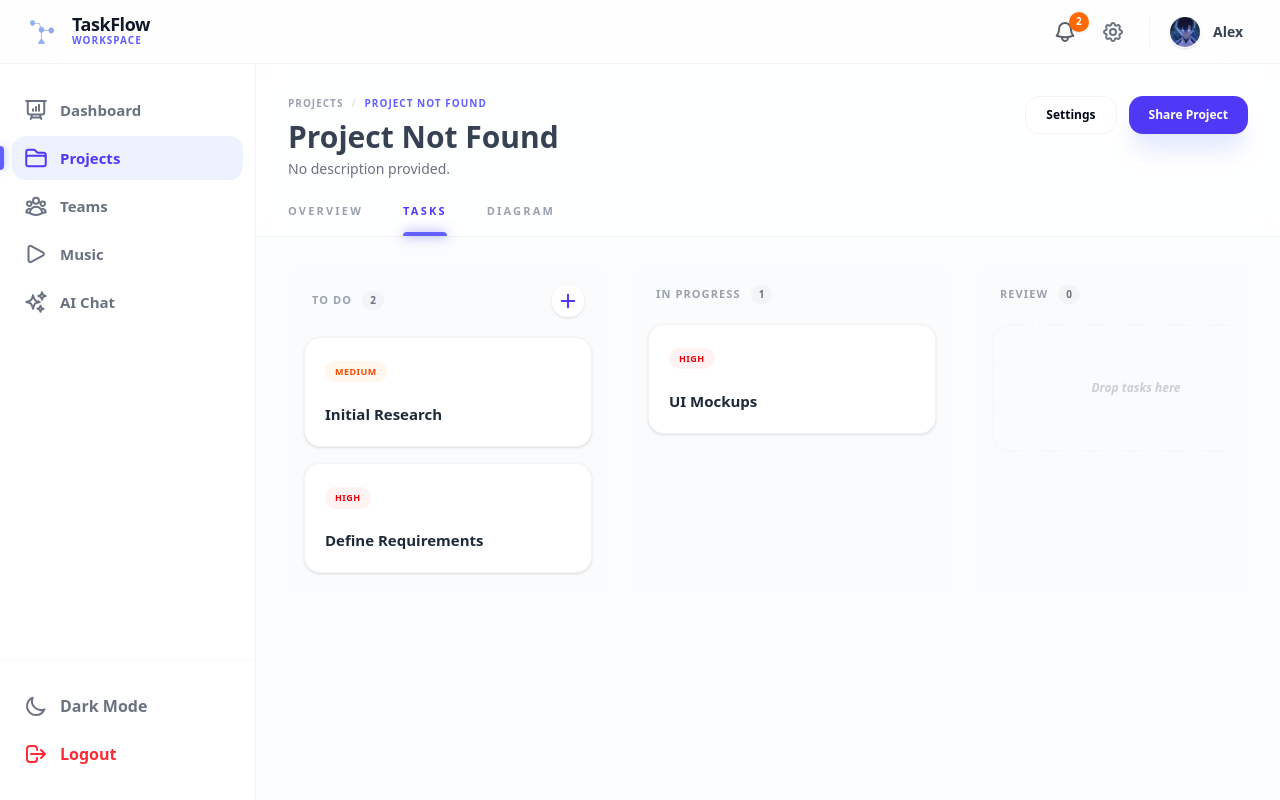
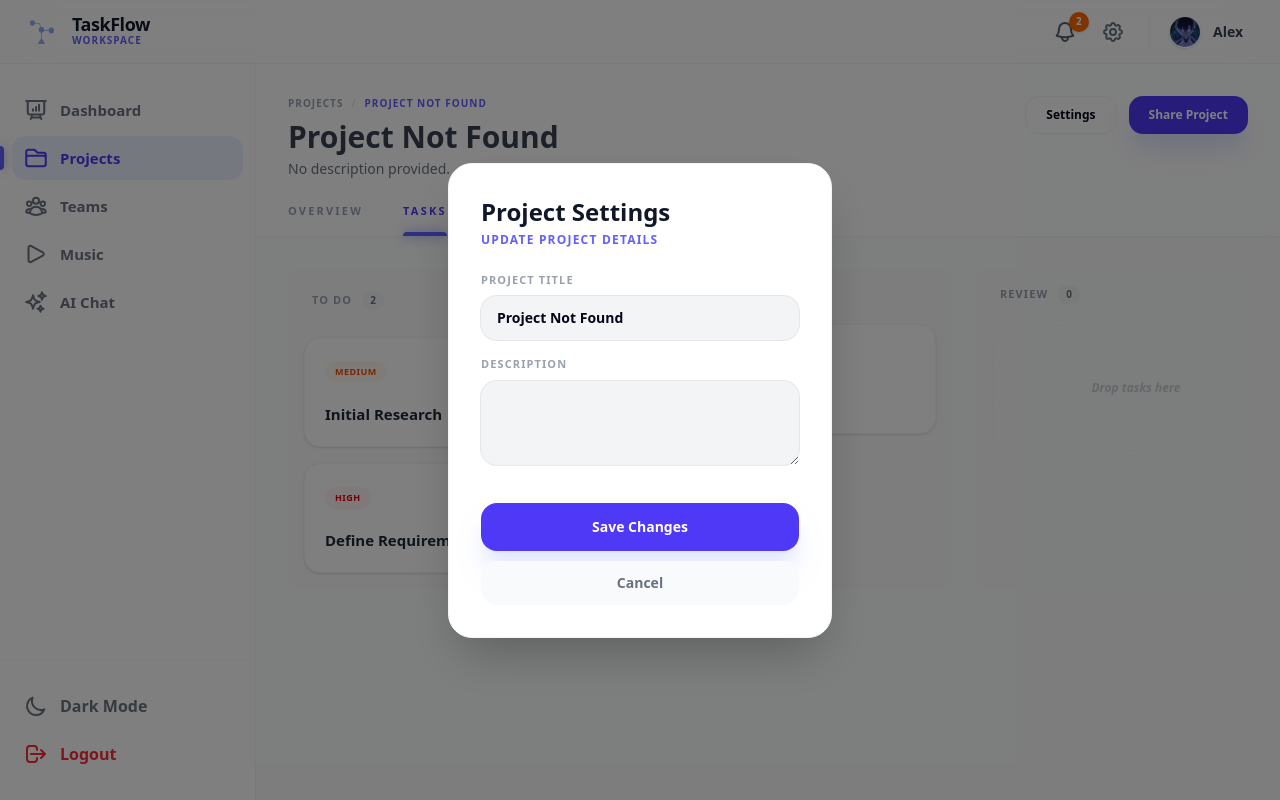
Before and after one commit to RAVELOSONandritiana/taskflow, a SvelteKit app: page /app/project/1 in a window 1280 px wide. Both pictures are taken after a click on the button "Settings". Built offline with nearby package versions, Linux system fonts and the light colour scheme.

Commit message:
manage project settings and share project

```diff
--- a/src/routes/app/project/[id_project]/+page.svelte
+++ b/src/routes/app/project/[id_project]/+page.svelte
@@ -4,13 +4,43 @@
 	import KanbanBoard from '$lib/components/user/app/KanbanBoard.svelte';
 	import ProjectDiagram from '$lib/components/user/app/ProjectDiagram.svelte';
 	import Title from '$lib/components/user/app/Title.svelte';
+	import Dialog from '$lib/components/user/app/Dialog.svelte';
 	import Avatar from '$lib/images/solo.png';
 	import { fade, fly } from 'svelte/transition';
 
 	const id_project = $page.params.id_project;
-	let project = $derived($projects.find(p => p.id === id_project) || { title: 'Project Not Found', description: '' });
+	let project = $derived($projects.find(p => p.id === id_project) || { id: id_project, title: 'Project Not Found', description: '' });
 
 	let activeTab = $state('tasks'); // 'overview', 'tasks', 'diagram'
+
+	let showSettings = $state(false);
+	let showShare = $state(false);
+	let isCopied = $state(false);
+
+	let editTitle = $state('');
+	let editDesc = $state('');
+
+	// Initialize edit fields when project data changes
+	$effect(() => {
+		if (project) {
+			editTitle = project.title;
+			editDesc = project.description || '';
+		}
+	});
+
+	function saveSettings() {
+		projects.update(all => all.map(p =>
+			p.id === id_project ? { ...p, title: editTitle, description: editDesc } : p
+		));
+		showSettings = false;
+	}
+
+	function copyShareLink() {
+		const url = window.location.href;
+		navigator.clipboard.writeText(url);
+		isCopied = true;
+		setTimeout(() => isCopied = false, 2000);
+	}
 
 	// Simulated Data for Overview
 	const stats = [
@@ -48,10 +78,16 @@
 			</div>
 
 			<div class="flex gap-3">
-				<button class="rounded-xl border border-gray-100 bg-white px-5 py-2.5 text-xs font-bold transition-all hover:bg-gray-50 active:scale-95 dark:border-gray-800 dark:bg-gray-900 dark:hover:bg-gray-800">
+				<button
+					onclick={() => showSettings = true}
+					class="rounded-xl border border-gray-100 bg-white px-5 py-2.5 text-xs font-bold transition-all hover:bg-gray-50 active:scale-95 dark:border-gray-800 dark:bg-gray-900 dark:hover:bg-gray-800"
+				>
 					Settings
 				</button>
-				<button class="rounded-xl bg-indigo-600 px-5 py-2.5 text-xs font-black text-white shadow-xl shadow-indigo-100 transition-all hover:bg-indigo-700 active:scale-95 dark:shadow-none">
+				<button
+					onclick={() => showShare = true}
+					class="rounded-xl bg-indigo-600 px-5 py-2.5 text-xs font-black text-white shadow-xl shadow-indigo-100 transition-all hover:bg-indigo-700 active:scale-95 dark:shadow-none"
+				>
 					Share Project
 				</button>
 			</div>
@@ -67,7 +103,7 @@
 					{tab}
 					{#if activeTab === tab}
 						<div
-							layout:fly={{ y: 2, duration: 300 }}
+							transition:fly={{ y: 2, duration: 300 }}
 							class="absolute bottom-0 h-1 w-full rounded-t-full bg-indigo-500 shadow-[0_0_12px_rgba(99,102,241,0.8)]"
 						></div>
 					{/if}
@@ -173,7 +209,10 @@
 					<section class="rounded-[2rem] border border-gray-100 bg-white p-8 shadow-sm dark:border-gray-800 dark:bg-gray-900/50">
 						<div class="mb-6 flex items-center justify-between">
 							<h3 class="text-sm font-black uppercase tracking-widest text-gray-400">Project Team</h3>
-							<button class="h-8 w-8 flex items-center justify-center rounded-xl bg-indigo-50 text-indigo-600 dark:bg-indigo-900/30">
+							<button
+								class="h-8 w-8 flex items-center justify-center rounded-xl bg-indigo-50 text-indigo-600 dark:bg-indigo-900/30"
+								aria-label="Add Team Member"
+							>
 								<svg xmlns="http://www.w3.org/2000/svg" class="h-5 w-5" fill="none" viewBox="0 0 24 24" stroke="currentColor" stroke-width="2.5"><path stroke-linecap="round" stroke-linejoin="round" d="M12 6v6m6-6H6" /></svg>
 							</button>
 						</div>
@@ -191,7 +230,10 @@
 											<p class="text-[10px] font-bold text-gray-400 uppercase tracking-widest">{member.role}</p>
 										</div>
 									</div>
-									<button class="opacity-0 group-hover:opacity-100 transition-all text-gray-400 hover:text-indigo-500">
+									<button
+										class="opacity-0 group-hover:opacity-100 transition-all text-gray-400 hover:text-indigo-500"
+										aria-label="Member Options"
+									>
 										<svg xmlns="http://www.w3.org/2000/svg" class="h-5 w-5" fill="none" viewBox="0 0 24 24" stroke="currentColor"><path stroke-linecap="round" stroke-linejoin="round" stroke-width="2" d="M12 5v.01M12 12v.01M12 19v.01M12 6a1 1 0 110-2 1 1 0 010 2zm0 7a1 1 0 110-2 1 1 0 010 2zm0 7a1 1 0 110-2 1 1 0 010 2z" /></svg>
 									</button>
 								</div>
@@ -224,6 +266,115 @@
 	</main>
 </div>
 
+<!-- Project Settings Dialog -->
+<Dialog bind:open={showSettings} onClose={() => showSettings = false}>
+	<!-- svelte-ignore a11y_click_events_have_key_events -->
+	<!-- svelte-ignore a11y_no_static_element_interactions -->
+	<!-- svelte-ignore a11y_no_noninteractive_element_interactions -->
+	<form
+		onclick={(e) => e.stopPropagation()}
+		onsubmit={(e) => { e.preventDefault(); saveSettings(); }}
+		class="flex w-full max-w-sm flex-col space-y-6 rounded-3xl border border-gray-100 bg-white p-8 shadow-2xl dark:border-gray-800 dark:bg-gray-950"
+	>
+		<div class="space-y-1">
+			<h2 class="text-2xl font-black text-gray-900 dark:text-white">Project Settings</h2>
+			<p class="text-xs font-bold text-indigo-500 uppercase tracking-widest">Update project details</p>
+		</div>
+
+		<div class="space-y-4">
+			<label class="block">
+				<span class="mb-2 block text-[11px] font-black uppercase tracking-widest text-gray-400">Project Title</span>
+				<input
+					type="text"
+					bind:value={editTitle}
+					required
+					class="w-full rounded-2xl border-none bg-gray-100 px-4 py-3 text-sm font-bold ring-1 ring-gray-200 transition-all outline-none focus:ring-2 focus:ring-indigo-500 dark:bg-gray-800 dark:ring-gray-700"
+				/>
+			</label>
+
+			<label class="block">
+				<span class="mb-2 block text-[11px] font-black uppercase tracking-widest text-gray-400">Description</span>
+				<textarea
+					bind:value={editDesc}
+					rows="3"
+					class="w-full rounded-2xl border-none bg-gray-100 px-4 py-3 text-sm font-bold ring-1 ring-gray-200 transition-all outline-none focus:ring-2 focus:ring-indigo-500 dark:bg-gray-800 dark:ring-gray-700"
+				></textarea>
+			</label>
+		</div>
+
+		<div class="flex flex-col gap-2.5 pt-2">
+			<button type="submit" class="w-full rounded-2xl bg-indigo-600 py-3.5 text-sm font-black text-white shadow-xl shadow-indigo-100 hover:bg-indigo-700 transition-all active:scale-95 dark:shadow-none">
+				Save Changes
+			</button>
+			<button type="button" onclick={() => showSettings = false} class="w-full rounded-2xl bg-gray-50 py-3 text-sm font-bold text-gray-500 hover:bg-gray-100 dark:bg-gray-900 dark:text-gray-400 dark:hover:bg-gray-800">
+				Cancel
+			</button>
+		</div>
+	</form>
+</Dialog>
+
+<!-- Share Project Dialog -->
+<Dialog bind:open={showShare} onClose={() => showShare = false}>
+	<!-- svelte-ignore a11y_click_events_have_key_events -->
+	<!-- svelte-ignore a11y_no_static_element_interactions -->
+	<div
+		onclick={(e) => e.stopPropagation()}
+		class="flex w-full max-w-sm flex-col space-y-6 rounded-3xl border border-gray-100 bg-white p-8 shadow-2xl dark:border-gray-800 dark:bg-gray-950"
+	>
+		<div class="space-y-1">
+			<h2 class="text-2xl font-black text-gray-900 dark:text-white">Share Project</h2>
+			<p class="text-xs font-bold text-indigo-500 uppercase tracking-widest">Collaborate with others</p>
+		</div>
+
+		<div class="rounded-2xl bg-gray-50 p-4 dark:bg-gray-900">
+			<p class="mb-2 text-[10px] font-black uppercase tracking-widest text-gray-400">Private Link</p>
+			<div class="flex items-center gap-2 overflow-hidden rounded-xl bg-white p-1 ring-1 ring-gray-100 dark:bg-gray-800 dark:ring-gray-700">
+				<input
+					type="text"
+					readonly
+					value={typeof window !== 'undefined' ? window.location.href : ''}
+					class="flex-1 border-none bg-transparent px-3 py-1.5 text-xs font-medium text-gray-500 outline-none"
+				/>
+				<button
+					onclick={copyShareLink}
+					class="flex items-center justify-center rounded-lg bg-indigo-600 px-3 py-2 text-white transition-all hover:bg-indigo-700 active:scale-90"
+				>
+					{#if isCopied}
+						<svg xmlns="http://www.w3.org/2000/svg" class="h-4 w-4" fill="none" viewBox="0 0 24 24" stroke="currentColor" stroke-width="3"><path stroke-linecap="round" stroke-linejoin="round" d="M5 13l4 4L19 7" /></svg>
+					{:else}
+						<svg xmlns="http://www.w3.org/2000/svg" class="h-4 w-4" fill="none" viewBox="0 0 24 24" stroke="currentColor" stroke-width="2.5"><path stroke-linecap="round" stroke-linejoin="round" d="M8 5H6a2 2 0 00-2 2v12a2 2 0 002 2h10a2 2 0 002-2v-1M8 5a2 2 0 002 2h2a2 2 0 002-2M8 5a2 2 0 012-2h2a2 2 0 012 2m0 0h2a2 2 0 012 2v3m2 4H10m0 0l3-3m-3 3l3 3" /></svg>
+					{/if}
+				</button>
+			</div>
+		</div>
+
+		<div class="flex flex-col gap-2">
+			<div class="flex items-center gap-3 rounded-2xl border border-gray-100 p-4 dark:border-gray-800">
+				<div class="flex h-10 w-10 items-center justify-center rounded-xl bg-green-50 text-green-600 dark:bg-green-900/20">
+					<svg xmlns="http://www.w3.org/2000/svg" class="h-5 w-5" fill="none" viewBox="0 0 24 24" stroke="currentColor"><path stroke-linecap="round" stroke-linejoin="round" stroke-width="2" d="M9 12l2 2 4-4m5.618-4.016A11.955 11.955 0 0112 2.944a11.955 11.955 0 01-7.618 3.04M12 21a9.003 9.003 0 008.367-5.618m0 0L12 18l-8.367-2.618m0 0A9.003 9.003 0 0012 21" /></svg>
+				</div>
+				<div class="flex flex-col">
+					<span class="text-xs font-black text-gray-900 dark:text-white">Public Access</span>
+					<span class="text-[9px] font-bold text-gray-400 uppercase tracking-widest">Off (Invite only)</span>
+				</div>
+				<button
+					class="ml-auto h-5 w-9 rounded-full bg-gray-200 p-1 dark:bg-gray-800 transition-colors"
+					aria-label="Toggle Public Access"
+				>
+					<div class="h-3 w-3 rounded-full bg-white shadow-sm"></div>
+				</button>
+			</div>
+		</div>
+
+		<button
+			onclick={() => showShare = false}
+			class="w-full rounded-2xl bg-gray-900 py-3.5 text-sm font-black text-white transition-all hover:bg-black active:scale-95 dark:bg-indigo-600 dark:hover:bg-indigo-700"
+		>
+			Close Details
+		</button>
+	</div>
+</Dialog>
+
 <style>
 	.custom-scrollbar::-webkit-scrollbar {
 		width: 4px;
```
